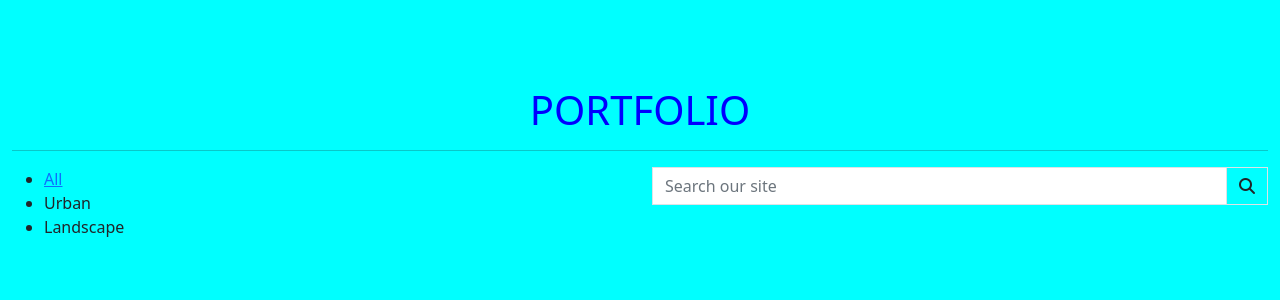
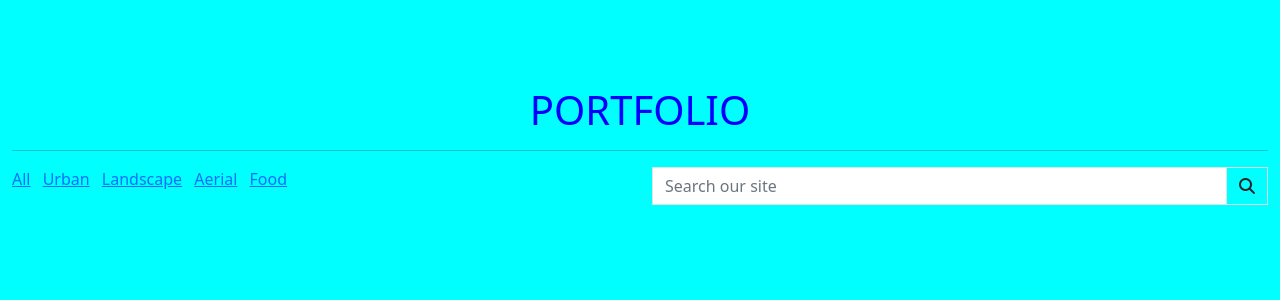
Before and after one commit to Anelairam/kaleidoscope, a Django app: page /portfolio/ in a window 1280 px wide. Shown: the part 64-364 px from the top of the page. Run offline with Django 4.2, Linux system fonts and the light colour scheme; data that the repository does not hold is empty; some libraries are stand-ins or nearby versions.

Commit message:
Setup the sorting in the portfolio app

```diff
--- a/portfolio/templates/portfolio/portfolio.html
+++ b/portfolio/templates/portfolio/portfolio.html
@@ -26,7 +26,11 @@
                                 <p class="card-text">{{ photo.label }}</p>
                                 <p class="card-text">{{ photo.location }}</p>
                                 {% if photo.price != NULL %}
-                                    <a href="#" class="btn btn-primary">Shop</a>
+                                    {% if request.user.is_authenticated %}
+                                        <a href="#" class="btn btn-primary">Add</a>
+                                    {% else %}
+                                        <a href="#" class="btn btn-primary">Shop</a>
+                                    {% endif %}
                                 {% else %}
                                     <a href="{% url 'photo_detail' photo.id %}" class="btn btn-primary">Show more</a>
                                 {% endif %}
--- a/portfolio/views.py
+++ b/portfolio/views.py
@@ -1,7 +1,7 @@
 from django.shortcuts import render, redirect, reverse, get_object_or_404
 from django.contrib import messages
 from django.db.models import Q
-from .models import Photo
+from .models import Photo, Category
 
 # Create your views here.
 
@@ -9,8 +9,15 @@ def portfolio(request):
     """The view returns the index page"""
     photos = Photo.objects.all()
     query = None
+    labels = None
 
     if request.GET:
+        if 'label' in request.GET:
+            labels = request.GET['label'].split(',')
+            photos = photos.filter(label__name__in=labels)
+            labels = Category.objects.filter(name__in=labels)
+
+
         if 'q' in request.GET:
             query = request.GET['q']
             if not query:
@@ -22,7 +29,8 @@ def portfolio(request):
 
     context = {
         'photos': photos,
-        'search_item': query
+        'search_item': query,
+        'current_label': labels,
     }
 
     return render(request, 'portfolio/portfolio.html', context)
--- a/templates/includes/sorting-n-searching.html
+++ b/templates/includes/sorting-n-searching.html
@@ -1,13 +1,19 @@
 <div class="col">
-    <ul>
-        <li>
+    <ul class="list-inline">
+        <li class="list-inline-item">
             <a href="{% url 'portfolio' %}">All</a>
         </li>
-        <li>
-            Urban
+        <li class="list-inline-item">
+            <a href="{% url 'portfolio' %}?label=Urban">Urban</a>
         </li>
-        <li>
-            Landscape
+        <li class="list-inline-item">
+            <a href="{% url 'portfolio' %}?label=Landscape">Landscape</a>
+        </li>
+        <li class="list-inline-item">
+            <a href="{% url 'portfolio' %}?label=Aerial">Aerial</a>
+        </li>
+        <li class="list-inline-item">
+            <a href="{% url 'portfolio' %}?label=Food">Food</a>
         </li>
     </ul>
 </div>
```
